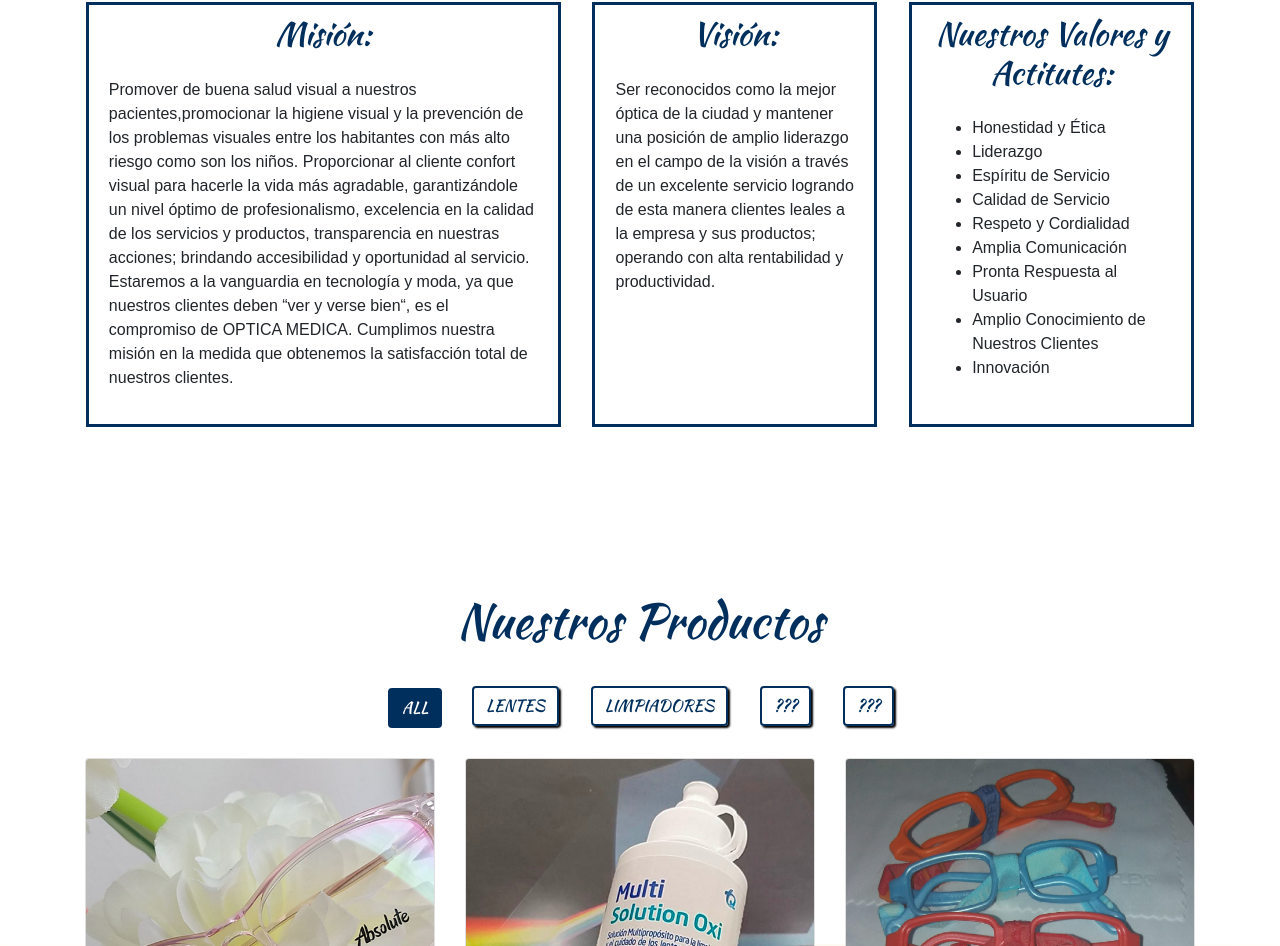
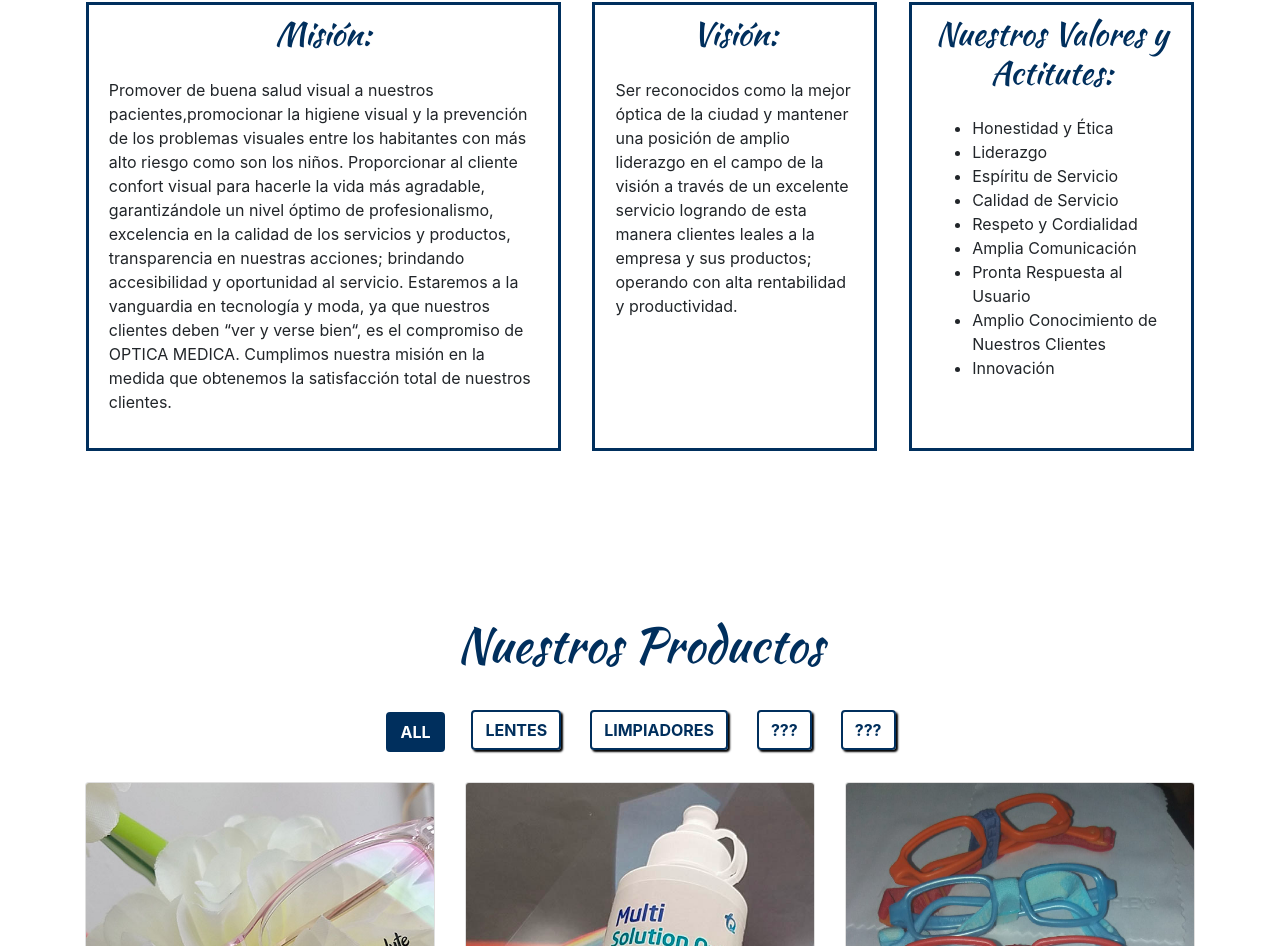
Before and after one commit to sgedye/optica, a plain HTML site: page index.html in a window 1280 px wide. Shown: the part 723-1669 px from the top of the page. Drawn offline with Linux system fonts and the light colour scheme.

Commit message:
Add files via upload

```diff
--- a/scss/style.scss
+++ b/scss/style.scss
@@ -1,17 +1,8 @@
-/****************************************/
-/* This file was written by John Smilga */
-/* Updated by Shaun Gedye from line 12  */
-/****************************************/
-
-@import url("https://fonts.googleapis.com/css?family=Kaushan+Script");
-
-body {
-  font-family: "Kaushan Script", cursive;
-}
-
 /********************************/
 /* Style Written By Shaun Gedye */
 /********************************/
+
+@import url("https://fonts.googleapis.com/css?family=Kaushan+Script");
 
 :root {
   --mainWhite: #fff;
@@ -23,6 +14,13 @@ body {
   box-sizing: border-box;
   -moz-box-sizing: border-box;
   -webkit-box-sizing: border-box;
+}
+
+html {
+  font-family: "Roboto", Arial, Verdana, sans-serif;
+}
+.nav-link, h1, h2, #copywrite > p {
+  font-family: "Kaushan Script", cursive;
 }
 
 section > .container { padding-top: 50px; }
@@ -80,18 +78,6 @@ nav.sticky {
   height: auto;
 }
 
-
-
-/*  @-moz-document- @-moz-document- @-moz-document- USE THIS FOR ABOUT SHOW/HIDE TEXT  ****/
-#cart-info > p { display: none; }
-@media (min-width: 768px) {
-  #cart-info > p { display: block; }
-} /*  @-moz-document- @-moz-document- @-moz-document- USE THIS FOR ABOUT SHOW/HIDE TEXT  ****/
-
-
-
-
-
 /*** NOSOTROS ***/
 #about-articles {
   display: flex;
@@ -106,9 +92,6 @@ nav.sticky {
 #about-articles h2 {
   text-align: center;
   color: var(--mainDarkBlue);
-}
-#about-articles p, li {
-  font-family: arial;
 }
 #about-articles article:hover {
   background-color: var(--mainDarkBlue);
@@ -133,6 +116,7 @@ nav.sticky {
   color: var(--mainDarkBlue) !important;
   border: 2px solid var(--mainDarkBlue) !important;
   box-shadow: 2px 2px 2px var(--mainBlack);
+  font-weight: bold;
 }
 .filter-btn:hover {
   color: var(--mainWhite) !important;
```
Also changed, not shown: css/style.css.
